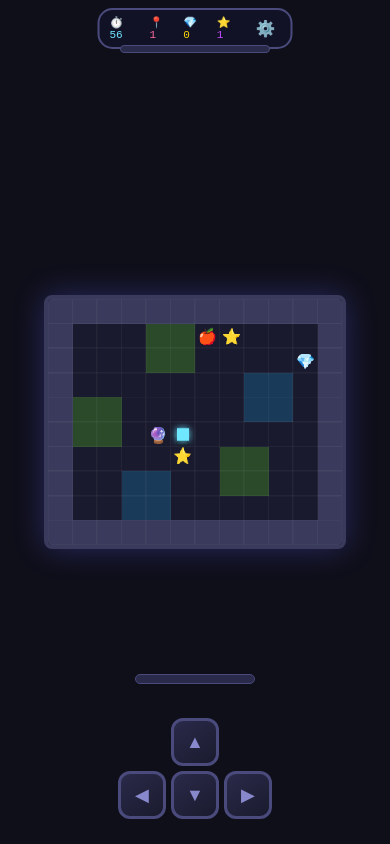
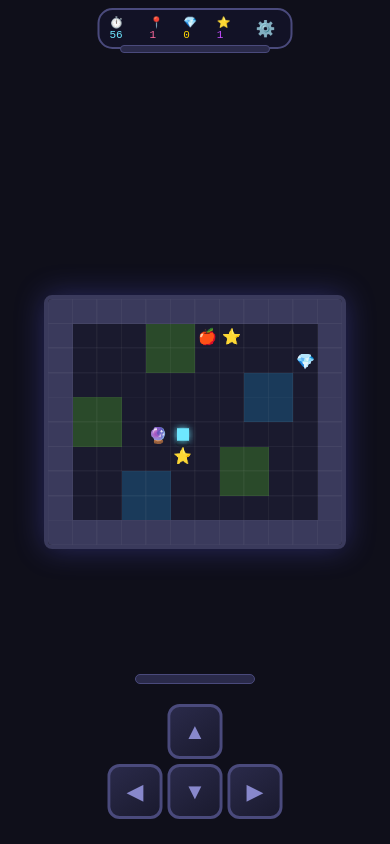
Before and after one commit to abidos768/gamobich, a plain HTML site: page pixel-quest/index.html in a window 390 px wide. Drawn offline with Linux system fonts and the light colour scheme.

Commit message:
Fix mobile button size - remove CSS override so settings work

```diff
--- a/pixel-quest/style.css
+++ b/pixel-quest/style.css
@@ -208,12 +208,6 @@ body {
         max-height: 30vh;
     }
 
-    .ctrl-btn {
-        width: 48px;
-        height: 48px;
-        font-size: 18px;
-    }
-
     #xp-container {
         bottom: 160px;
     }
```
